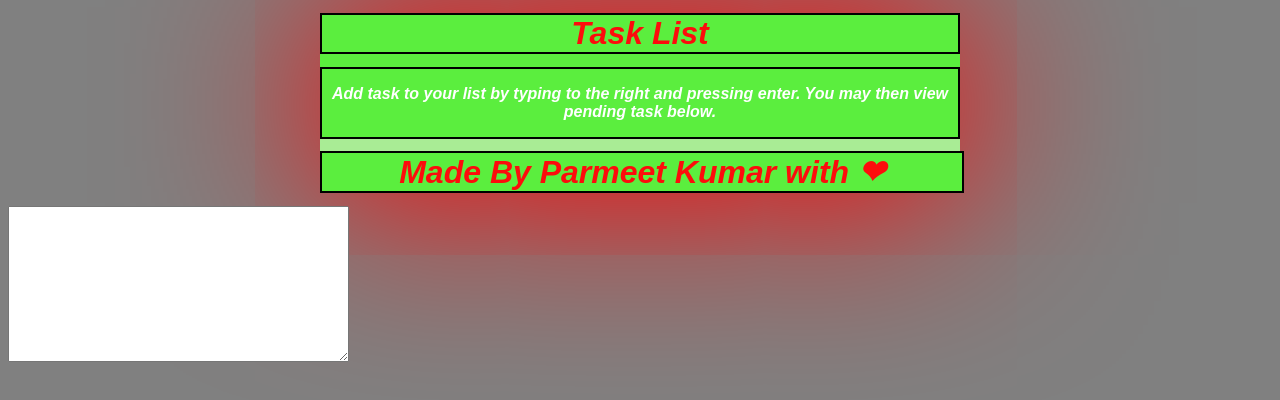
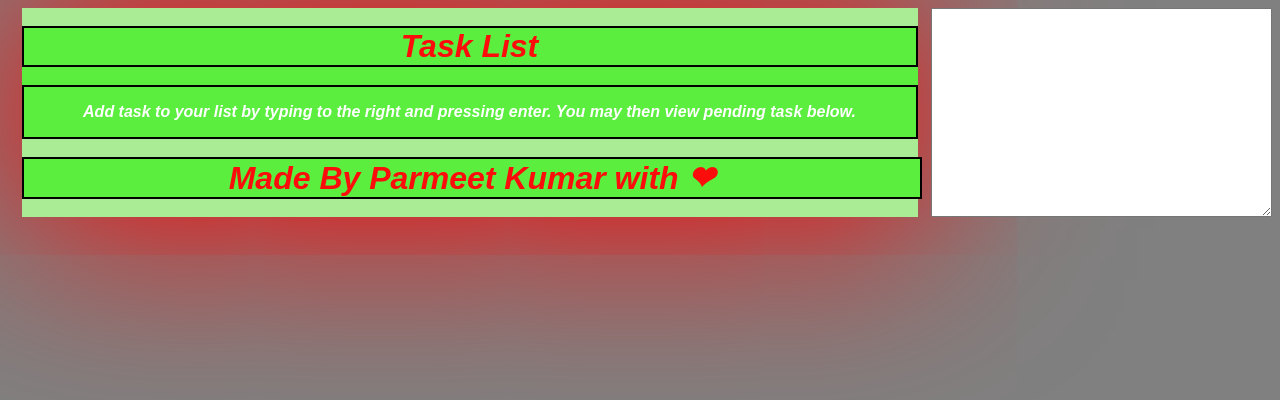
Before and after one commit to Parmeetkumarg90/To-Do-App, a plain HTML site: page index.html in a window 1280 px wide. Drawn offline with Linux system fonts and the light colour scheme.

Commit message:
To-Do-App for personal use

```diff
--- a/To-do app.css
+++ b/To-do app.css
@@ -1,13 +1,19 @@
 body{
     background-color: gray;
+    display: flex;
+    flex-direction: row;
 }
 #main{
-    width: 50vw;
+    width: 70vw;
     height: auto;
     background-color: rgb(169, 236, 149);
     margin: auto;
     box-shadow: 2px 2px 188px 10px red;
+    animation-name: bord;
+    animation-duration: 3ms;
+    animation-iteration-count: infinite;
 }
+
 header,footer{
     width: 100%;
     height: 20%;
```
Also changed, not shown: index.html (+1 -1 lines).
